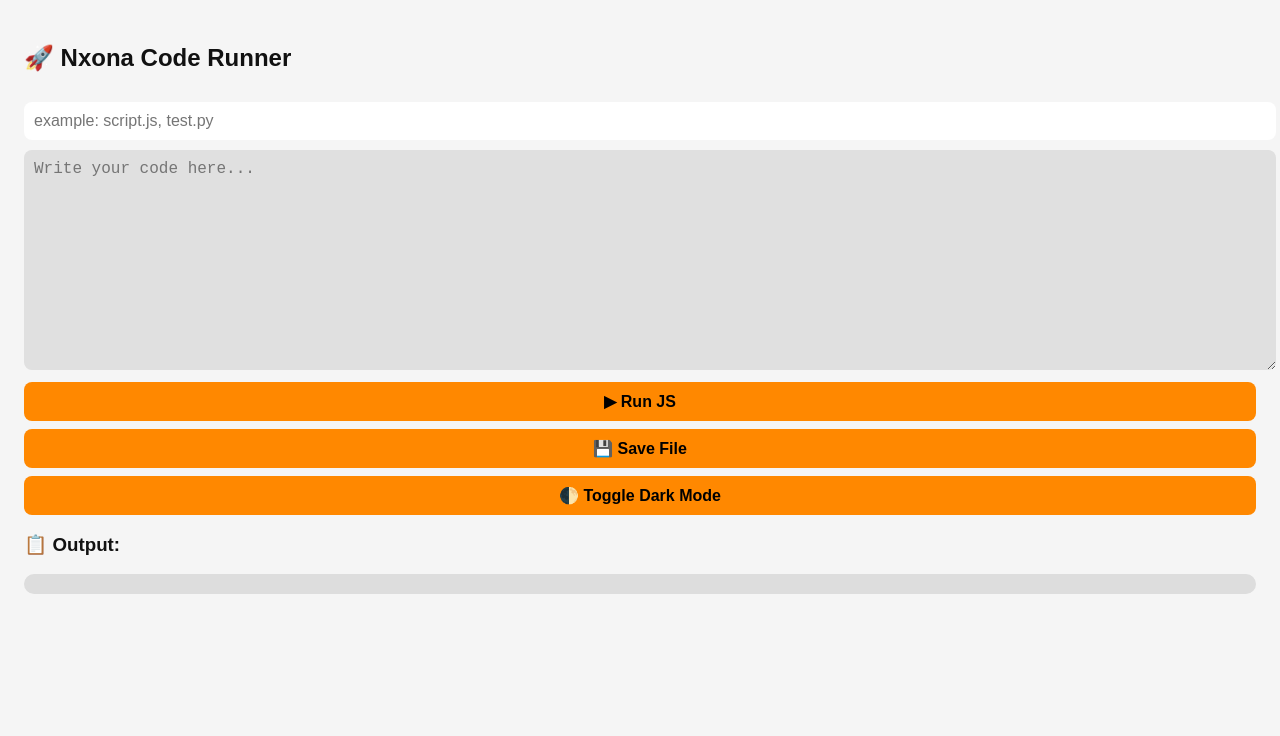
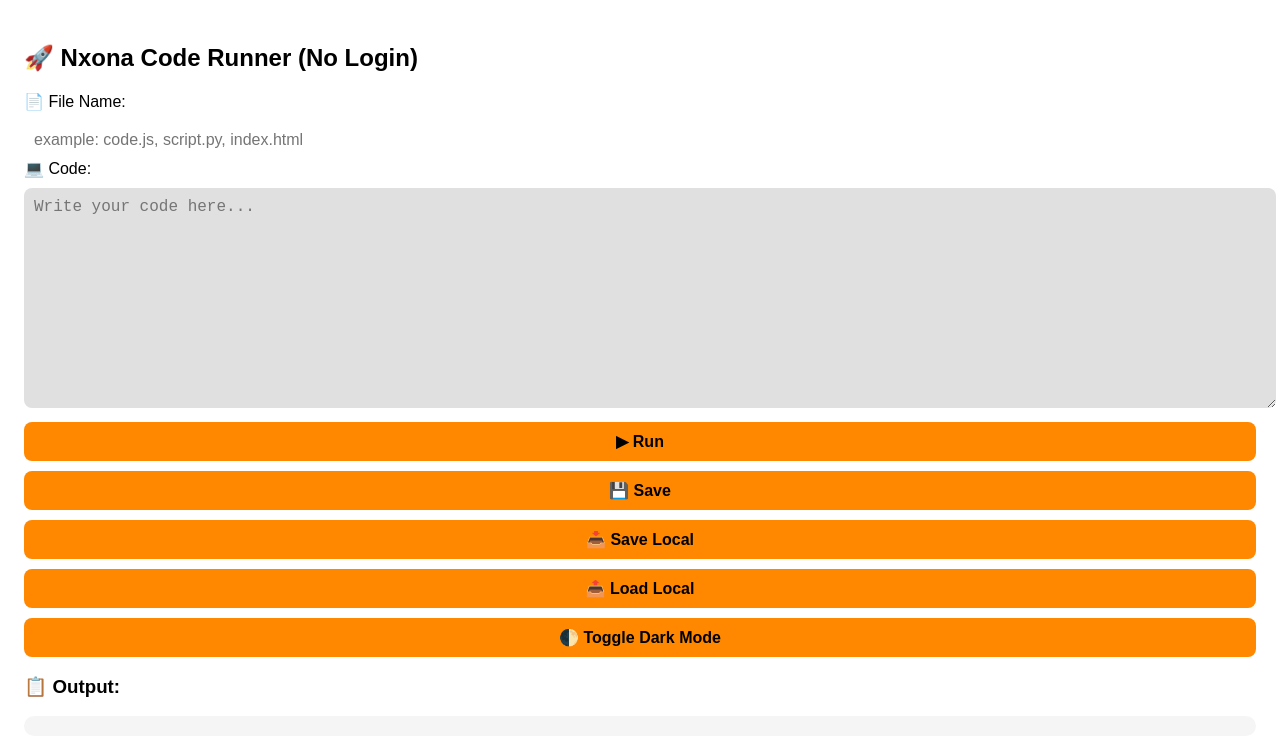
Before and after one commit to RxWorldX/nxona-code-runner, a plain HTML site: page index.html in a window 1280 px wide. Both pictures are taken after a click on the button "🌓 Toggle Dark Mode". Drawn offline with Linux system fonts and the light colour scheme.

Commit message:
Update index.html

```diff
--- a/index.html
+++ b/index.html
@@ -1,30 +1,31 @@
 <!DOCTYPE html>
 <html>
 <head>
-  <meta charset="UTF-8">
   <title>Nxona Code Runner</title>
   <style>
     body { background: #121212; color: white; font-family: sans-serif; padding: 1rem; transition: 0.3s; }
-    textarea, input, button {
-      width: 100%; margin-top: 10px; padding: 10px;
-      border-radius: 8px; border: none; font-size: 16px;
-    }
+    textarea, input, button { width: 100%; margin-top: 10px; padding: 10px; border-radius: 8px; border: none; font-size: 16px; }
     textarea { height: 200px; background: #1e1e1e; color: #0f0; }
-    button { background: #ff8800; color: black; font-weight: bold; margin-top: 8px; }
+    button { background: #ff8800; color: black; font-weight: bold; }
     pre { background: #222; padding: 10px; border-radius: 10px; white-space: pre-wrap; margin-top: 10px; }
-    .dark { background: #f5f5f5; color: #111; }
+    .dark { background: #ffffff; color: #000000; }
     .dark textarea { background: #e0e0e0; color: #000; }
-    .dark pre { background: #ddd; color: #111; }
+    .dark pre { background: #f5f5f5; color: #111; }
   </style>
 </head>
 <body>
-  <h2>🚀 Nxona Code Runner</h2>
+  <h2>🚀 Nxona Code Runner (No Login)</h2>
 
-  <input type="text" id="filename" placeholder="example: script.js, test.py" />
+  <label>📄 File Name:</label>
+  <input type="text" id="filename" placeholder="example: code.js, script.py, index.html" />
+
+  <label>💻 Code:</label>
   <textarea id="code" placeholder="Write your code here..."></textarea>
 
-  <button onclick="runCode()">▶ Run JS</button>
-  <button onclick="saveToFile()">💾 Save File</button>
+  <button onclick="runCode()">▶ Run</button>
+  <button onclick="saveToFile()">💾 Save</button>
+  <button onclick="saveLocal()">📥 Save Local</button>
+  <button onclick="loadLocal()">📤 Load Local</button>
   <button onclick="toggleDark()">🌓 Toggle Dark Mode</button>
 
   <h3>📋 Output:</h3>
@@ -32,41 +33,64 @@
 
   <script>
     let darkMode = true;
+
     function toggleDark() {
       darkMode = !darkMode;
       document.body.classList.toggle("dark", !darkMode);
     }
 
     function runCode() {
-      const filename = document.getElementById('filename').value.trim();
-      const code = document.getElementById('code').value;
-      const output = document.getElementById('output');
+      const filename = document.getElementById("filename").value.trim();
+      const code = document.getElementById("code").value;
+      const output = document.getElementById("output");
 
-      if (filename.endsWith('.js')) {
+      if (filename.endsWith(".js")) {
         try {
           const result = eval(code);
-          output.textContent = result ?? '✅ JS executed.';
+          output.textContent = result ?? "✅ JS executed.";
         } catch (e) {
-          output.textContent = '❌ JS Error:\n' + e.message;
+          output.textContent = "❌ JS Error:\n" + e.message;
         }
       } else {
-        output.textContent = '⛔ Only .js files can be run. Others can be saved.';
+        output.textContent = "⛔ Only .js files can be run in browser.\nUse Save option to download.";
       }
     }
 
     function saveToFile() {
-      const filename = document.getElementById('filename').value.trim();
-      const code = document.getElementById('code').value;
+      const filename = document.getElementById("filename").value.trim();
+      const code = document.getElementById("code").value;
+
       if (!filename) {
-        alert('⚠️ Enter a file name like script.js');
+        alert("⚠️ Enter file name first!");
         return;
       }
-      const blob = new Blob([code], { type: 'text/plain' });
+
+      const blob = new Blob([code], { type: "text/plain" });
       const link = document.createElement("a");
       link.href = URL.createObjectURL(blob);
       link.download = filename;
       link.click();
-      document.getElementById('output').textContent = `✅ File saved: ${filename}`;
+
+      document.getElementById("output").textContent = `✅ File saved: ${filename}`;
+    }
+
+    function saveLocal() {
+      const filename = document.getElementById("filename").value.trim();
+      const code = document.getElementById("code").value;
+      if (!filename) return alert("Enter a file name!");
+      localStorage.setItem("nxona-" + filename, code);
+      alert("✅ Saved locally.");
+    }
+
+    function loadLocal() {
+      const filename = document.getElementById("filename").value.trim();
+      const saved = localStorage.getItem("nxona-" + filename);
+      if (saved) {
+        document.getElementById("code").value = saved;
+        alert("✅ Code loaded from local.");
+      } else {
+        alert("❌ No saved code found.");
+      }
     }
   </script>
 </body>
```
